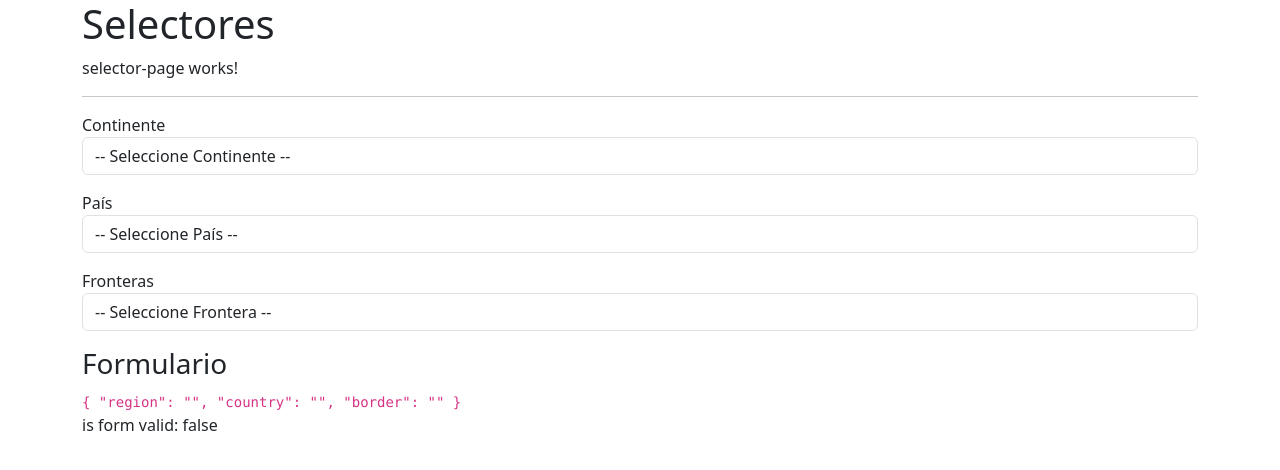
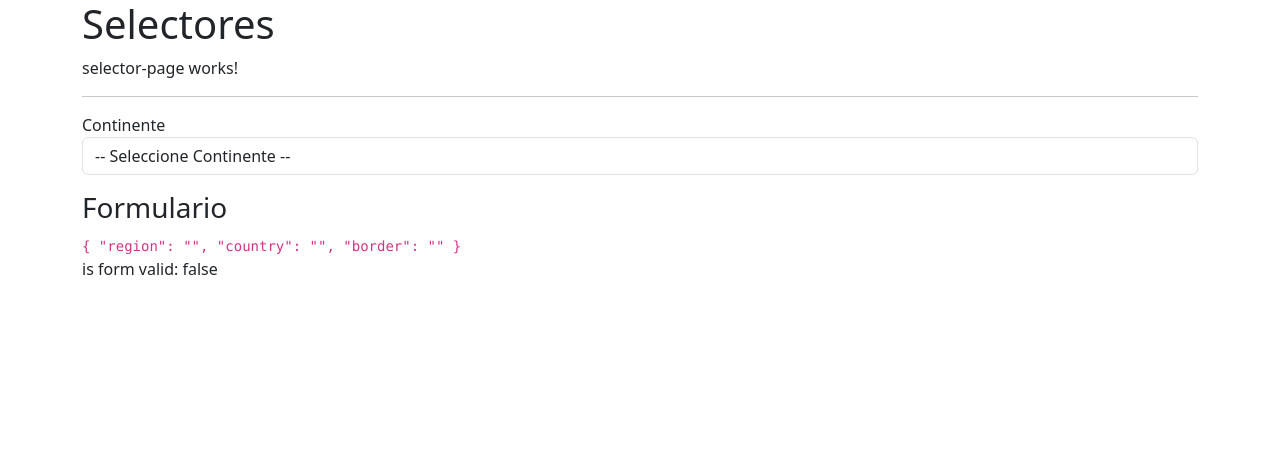
Before and after one commit to Marc1515/selectores, an Angular app: page /selector/selector in a window 1280 px wide. Shown: the top 470 px of the page. Built offline with nearby package versions, Linux system fonts and the light colour scheme.

Commit message:
Hacemos la maquetación del último selector y le pasamos los valores correspondientes.

```diff
--- a/src/app/countries/pages/selector-page/selector-page.component.html
+++ b/src/app/countries/pages/selector-page/selector-page.component.html
@@ -15,7 +15,7 @@
   </div>
 
   <!-- Countries -->
-  <div class="row mb-3">
+  <div class="row mb-3" *ngIf="countriesByRegion.length > 0">
     <div class="col">
       <label class="formlabel">País</label>
       <select formControlName="country" class="form-control">
@@ -26,12 +26,13 @@
   </div>
 
   <!-- Fronteras -->
-  <div class="row mb-3">
+  <div class="row mb-3" *ngIf="borders.length > 0">
     <div class="col">
       <label class="formlabel">Fronteras</label>
       <select formControlName="border" class="form-control">
         <option value="">-- Seleccione Frontera --</option>
-        <!-- <option *ngFor="let country of countriesByRegion" [value]="country.cca3">{{ country.name }}</option> -->
+        <!-- <option *ngFor="let border of borders" [value]="border">{{ border }}</option> -->
+        <option *ngFor="let country of borders" [value]="country.cca3">{{ country.name }}</option>
       </select>
     </div>
   </div>
```
